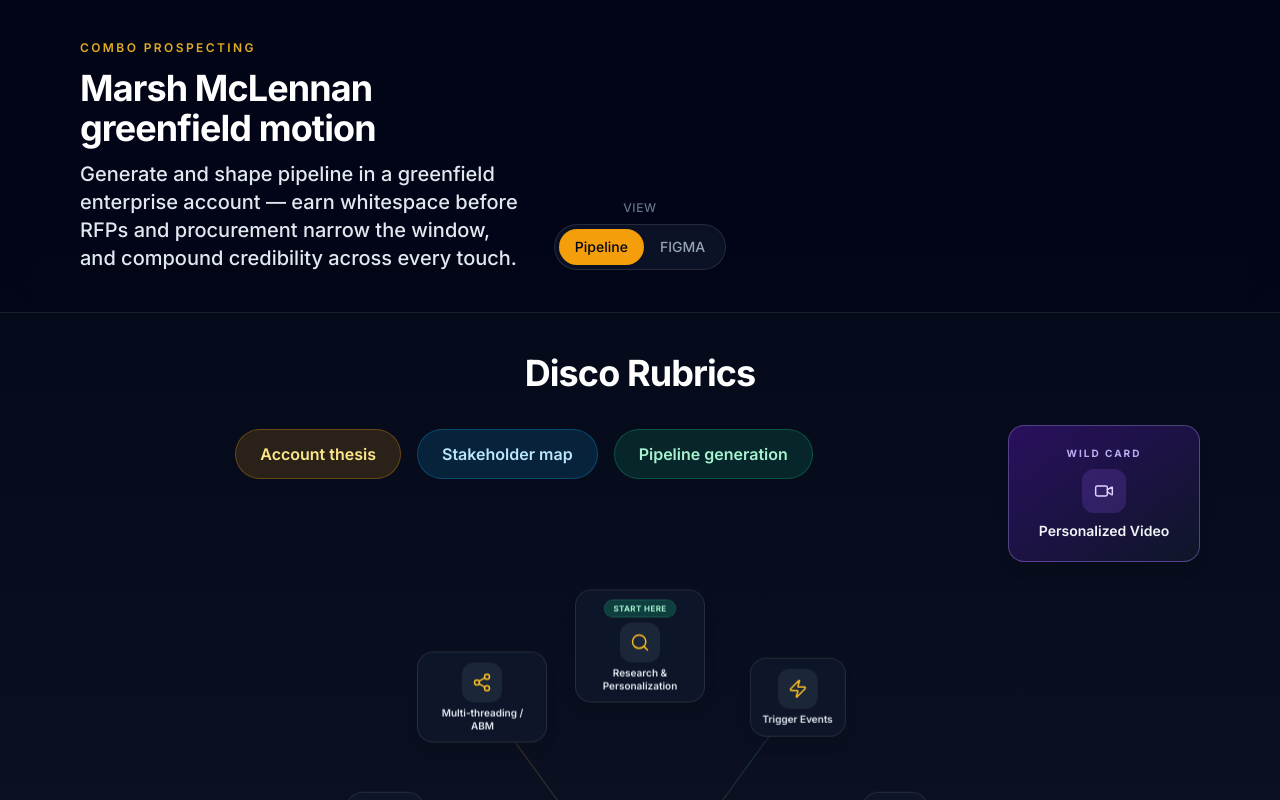
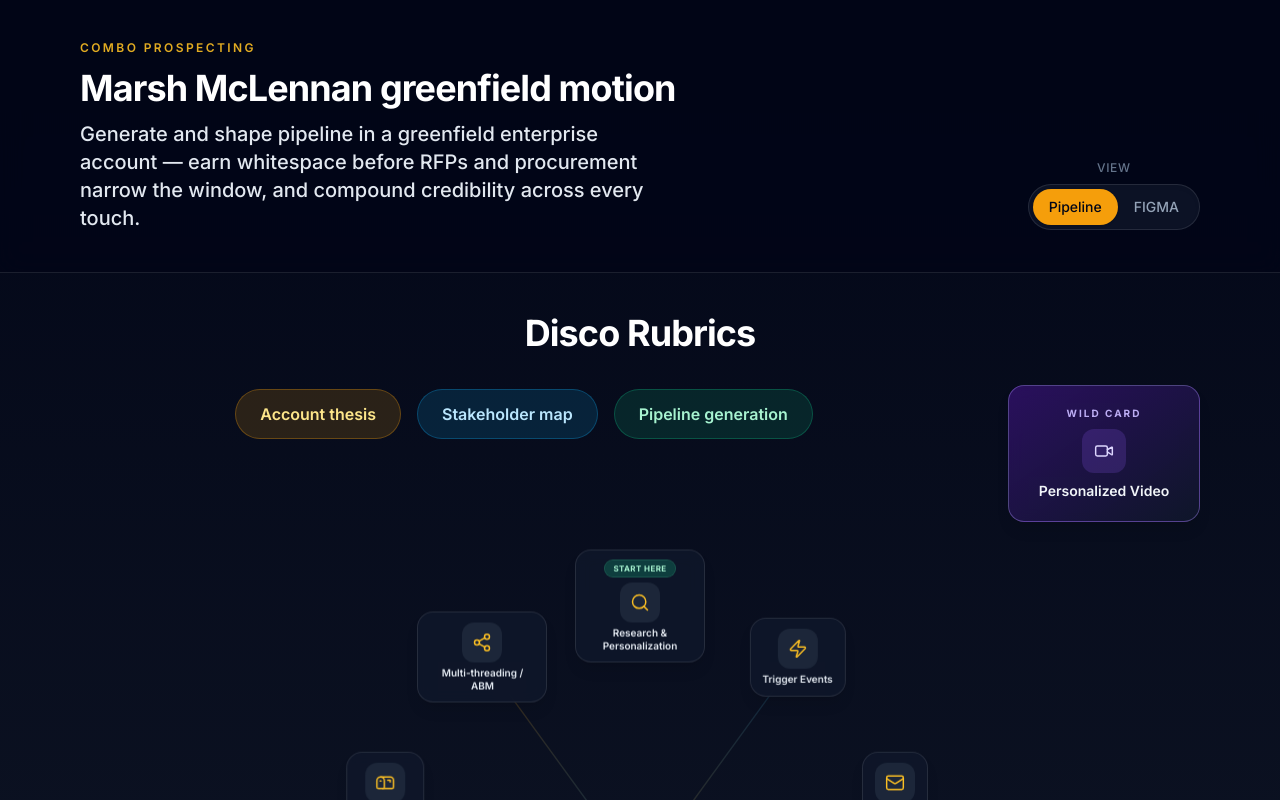
Before and after one commit to Keylimeespresso/key-lime-espresso, a React (Vite) app: page / in a window 1280 px wide. Shown: the top 800 px of the page. Built offline with nearby package versions, Linux system fonts and the light colour scheme.

Commit message:
Restore View toggle to right header; center label over pill
Co-authored-by: Cursor <cursoragent@cursor.com>

```diff
--- a/src/ComboProspectingApp.tsx
+++ b/src/ComboProspectingApp.tsx
@@ -395,8 +395,8 @@ export default function ComboProspectingApp() {
   return (
     <div className="min-h-screen bg-gradient-to-b from-slate-950 via-[#0c1222] to-slate-950 text-slate-100">
       <header className="border-b border-white/10 bg-slate-950/80 backdrop-blur-md">
-        <div className="mx-auto grid max-w-6xl grid-cols-1 gap-8 px-4 py-8 md:grid-cols-[1fr_auto_1fr] md:items-end md:gap-6 md:py-10">
-          <div className="max-w-2xl space-y-3 md:col-span-1 md:justify-self-start">
+        <div className="mx-auto flex max-w-6xl flex-col gap-6 px-4 py-8 md:flex-row md:items-end md:justify-between md:py-10">
+          <div className="max-w-2xl space-y-3">
             <p className="text-xs font-semibold uppercase tracking-[0.2em] text-amber-400/90">
               Combo Prospecting
             </p>
@@ -408,7 +408,8 @@ export default function ComboProspectingApp() {
               procurement narrow the window, and compound credibility across every touch.
             </p>
           </div>
-          <div className="flex flex-col items-center gap-2 md:col-start-2 md:justify-self-center md:pb-0.5">
+          <div className="flex flex-col items-center gap-2 md:items-end md:pb-0.5">
+            <div className="flex w-full flex-col items-center gap-2 md:w-auto">
               <span
                 id="view-toggle-label"
                 className="text-center text-xs font-medium uppercase tracking-wider text-slate-500"
@@ -442,6 +443,7 @@ export default function ComboProspectingApp() {
               >
                 FIGMA
               </button>
+              </div>
             </div>
           </div>
         </div>
```
Lines whose indentation alone changed are shown as unchanged.
